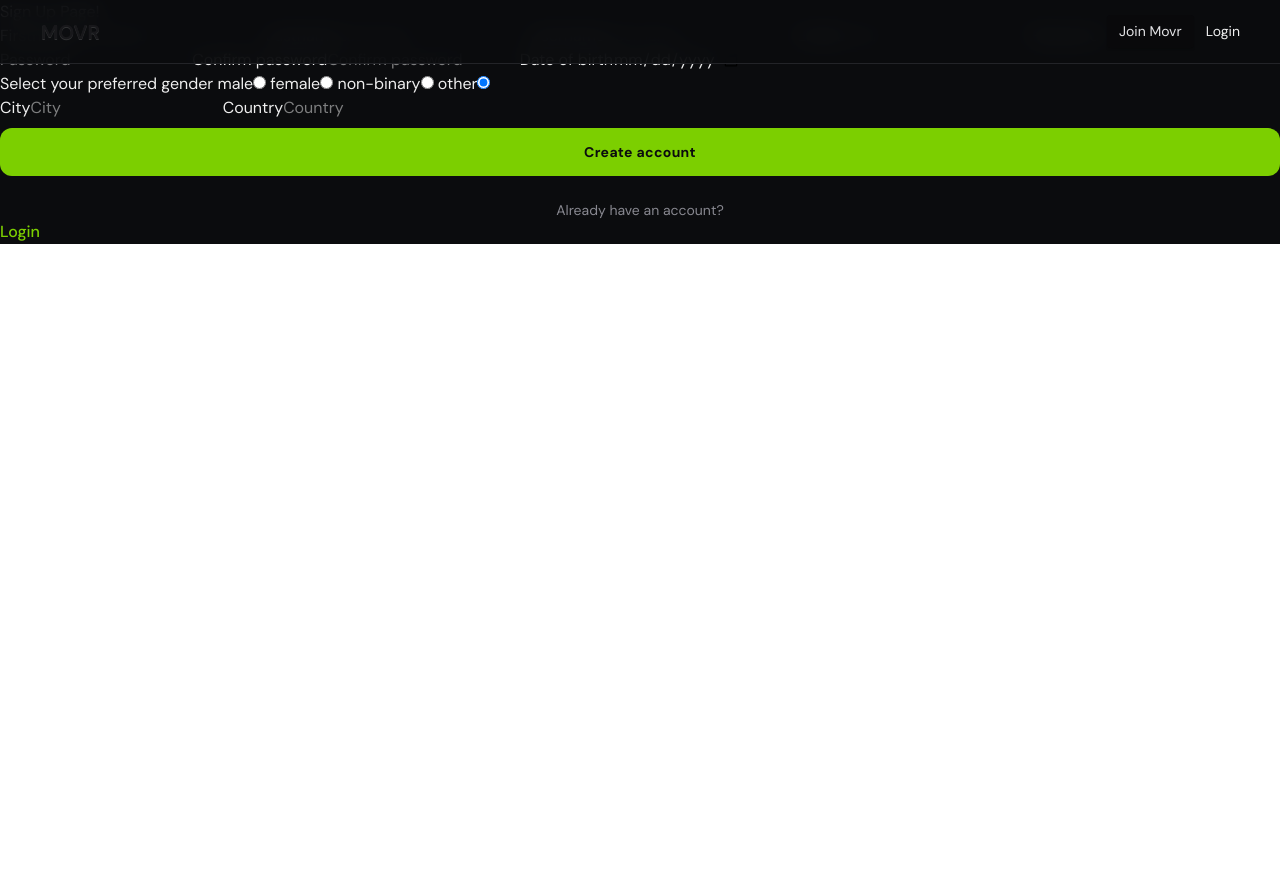
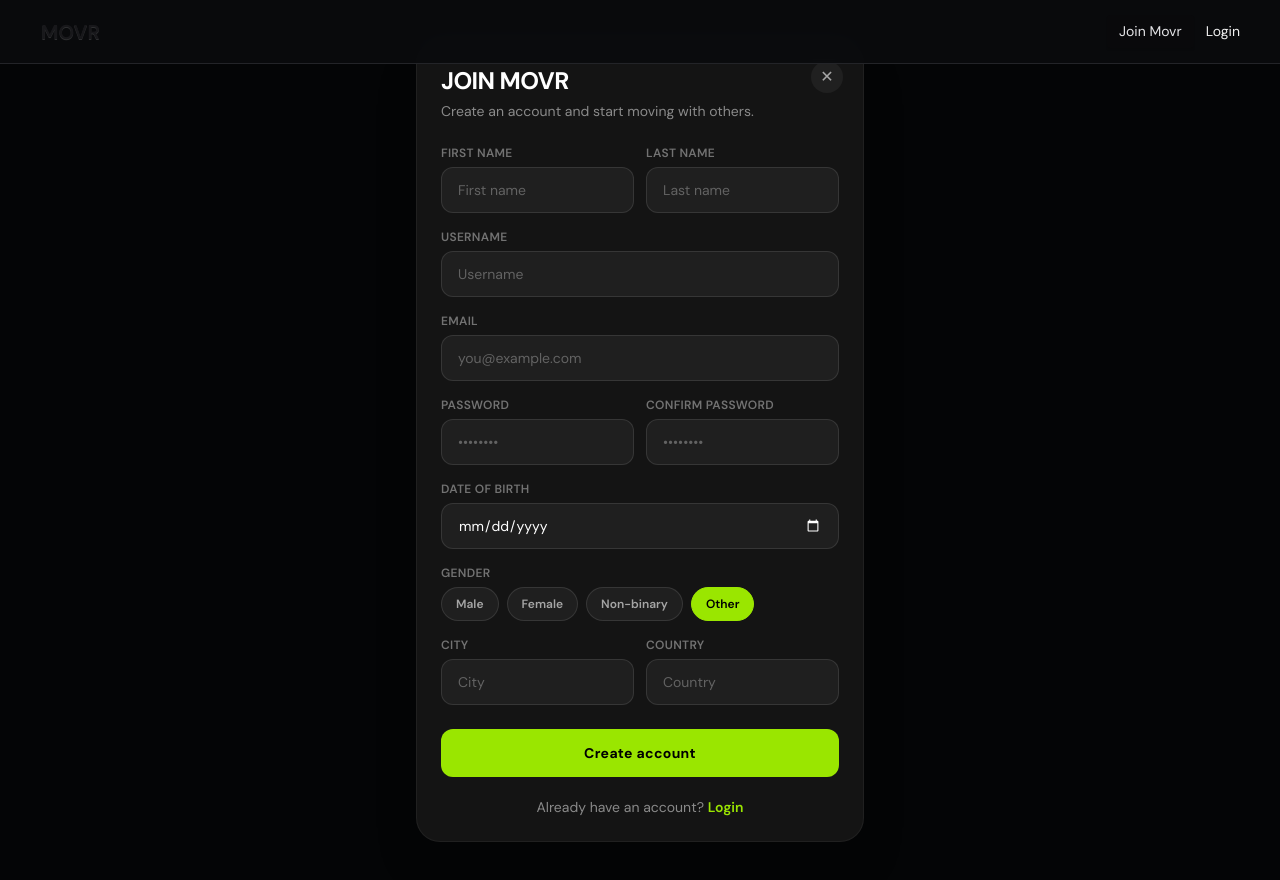
Before and after one commit to Movr-Sportsapp/Movr-Frontend, a React (Vite) app: page /signup in a window 1280 px wide. Before the commit the page ends 800 px from the top, so only its background shows below. Built offline with nearby package versions, Linux system fonts and the light colour scheme; no server answers; a web font is replaced by a local one.

Commit message:
styling signup and login page

```diff
--- a/src/pages/Login.tsx
+++ b/src/pages/Login.tsx
@@ -1,13 +1,10 @@
-import React, {useState} from 'react';
-import { useNavigate } from "react-router-dom";
+import React, { useState } from "react";
+import { useNavigate, Link } from "react-router-dom";
 import { useAuth } from "../context/AuthContext";
-import type { LoginInput } from '../types/User';
-
+import type { LoginInput } from "../types/User";
 
 export default function LoginPage() {
-
   const [form, setForm] = useState<LoginInput>({
-
     identifier: "",
     password: "",
   });
@@ -19,19 +16,19 @@ const [error, setError] = useState<string | null>(null);
   const [loading, setLoading] = useState(false);
 
   const handleChange = (e: React.ChangeEvent<HTMLInputElement>) =>
-    setForm((prev) => ({ ...prev, [e.target.name]: e.target.value}));
+    setForm((prev) => ({ ...prev, [e.target.name]: e.target.value }));
 
-const handleSubmit = async (e: React.SubmitEvent<HTMLFormElement>) => {
+  const handleSubmit = async (e: React.FormEvent<HTMLFormElement>) => {
     e.preventDefault();
     setError(null);
 
-        if(!form.identifier) {
-            setError("Email or username required for login")
+    if (!form.identifier) {
+      setError("Email or username required for login");
       return;
     }
 
-        if(!form.password) {
-            setError("Password is required")
+    if (!form.password) {
+      setError("Password is required");
       return;
     }
 
@@ -41,45 +38,96 @@ const handleSubmit = async (e: React.SubmitEvent<HTMLFormElement>) => {
       await login(form);
       navigate("/");
     } catch (err) {
-            const message = err instanceof Error ? err.message: "Something went wrong";
+      const message =
+        err instanceof Error ? err.message : "Something went wrong";
       setError(message);
     } finally {
       setLoading(false);
     }
   };
 
+  return (
+    <div className="min-h-screen flex items-center justify-center bg-black/60 px-4">
+      <div className="relative w-full max-w-sm rounded-3xl bg-[#141414] border border-white/5 p-6 shadow-2xl">
+        {/* Close button */}
+        <button
+          type="button"
+          onClick={() => navigate(-1)}
+          aria-label="Close"
+          className="absolute top-5 right-5 h-8 w-8 flex items-center justify-center rounded-full bg-white/5 text-white/60 hover:text-white hover:bg-white/10 transition"
+        >
+          ✕
+        </button>
 
-    return(
+        <h1 className="text-2xl font-extrabold tracking-tight text-white uppercase">
+          Welcome back
+        </h1>
+        <p className="mt-1 text-sm text-white/50">
+          Sign in to find and join activities near you.
+        </p>
+
+        <form onSubmit={handleSubmit} className="mt-6 space-y-4">
           <div>
-            <h1>Login Page!</h1>
-            <form onSubmit={handleSubmit}>
-                <label htmlFor='identifier'> Email or username
+            <label
+              htmlFor="identifier"
+              className="block text-xs font-semibold tracking-wide text-white/40 uppercase mb-1.5"
+            >
+              Email or username
+            </label>
             <input
-                        id='identifier'
-                        type='text'
-                        name='identifier'
-                        placeholder='Email or username'
+              id="identifier"
+              type="text"
+              name="identifier"
+              placeholder="you@example.com"
               value={form.identifier}
               onChange={handleChange}
+              className="w-full rounded-xl bg-white/5 border border-white/10 px-4 py-3 text-sm text-white placeholder-white/30 outline-none focus:border-lime-400/60 focus:ring-1 focus:ring-lime-400/60 transition"
             />
+          </div>
+
+          <div>
+            <label
+              htmlFor="password"
+              className="block text-xs font-semibold tracking-wide text-white/40 uppercase mb-1.5"
+            >
+              Password
             </label>
-                <label htmlFor='password'> Password
             <input
-                        id='password'
-                        type='password'
-                        name='password'
-                        placeholder='Password'
+              id="password"
+              type="password"
+              name="password"
+              placeholder="••••••••"
               value={form.password}
               onChange={handleChange}
+              className="w-full rounded-xl bg-white/5 border border-white/10 px-4 py-3 text-sm text-white placeholder-white/30 outline-none focus:border-lime-400/60 focus:ring-1 focus:ring-lime-400/60 transition"
             />
-                </label>
-                {error && <p style={{ color: 'red'}}>{error}</p>}
+          </div>
 
-            <button type='submit' disabled={loading}>
-                {loading ? 'Logging in...' : 'Login'}
+          {error && (
+            <p role="alert" className="text-sm text-red-400">
+              {error}
+            </p>
+          )}
+
+          <button
+            type="submit"
+            disabled={loading}
+            className="w-full rounded-xl bg-lime-400 py-3 text-sm font-bold text-black hover:bg-lime-300 disabled:opacity-50 disabled:cursor-not-allowed transition"
+          >
+            {loading ? "Signing in..." : "Sign In"}
           </button>
         </form>
+
+        <p className="mt-5 text-center text-sm text-white/50">
+          Don't have an account?{" "}
+          <Link
+            to="/signup"
+            className="text-lime-400 font-semibold hover:underline"
+          >
+            Join free
+          </Link>
+        </p>
       </div>
-    )
-
+    </div>
+  );
 }
--- a/src/pages/SignUp.tsx
+++ b/src/pages/SignUp.tsx
@@ -3,11 +3,15 @@ import type { SignUpInput } from "../types/User";
 import { useNavigate, NavLink } from "react-router-dom";
 import { useAuth } from "../context/AuthContext";
 
+const GENDERS: { value: SignUpInput["gender"]; label: string }[] = [
+  { value: "male", label: "Male" },
+  { value: "female", label: "Female" },
+  { value: "non-binary", label: "Non-binary" },
+  { value: "other", label: "Other" },
+];
 
 export default function SignUpPage() {
-
   const [form, setForm] = useState<SignUpInput>({
-
     firstName: "",
     lastName: "",
     username: "",
@@ -16,14 +20,13 @@ const [form, setForm] = useState<SignUpInput>({
     confirmPassword: "",
     dateOfBirth: "",
     gender: "other",
-    location: { city: "", country: ""},
-
+    location: { city: "", country: "" },
   });
 
-const {signup } = useAuth();
+  const { signup } = useAuth();
   const navigate = useNavigate();
 
-const [loading, setLoading ] = useState(false);
+  const [loading, setLoading] = useState(false);
   const [error, setError] = useState<string | null>(null);
 
   const handleChange = (e: React.ChangeEvent<HTMLInputElement>) =>
@@ -39,171 +42,259 @@ const handleLocationChange = (e: React.ChangeEvent<HTMLInputElement>) => {
     }));
   };
 
-const handleSubmit = async (e: React.SubmitEvent<HTMLFormElement>) => {
+  const handleGenderSelect = (value: SignUpInput["gender"]) =>
+    setForm((prev) => ({ ...prev, gender: value }));
+
+  const handleSubmit = async (e: React.FormEvent<HTMLFormElement>) => {
     e.preventDefault();
     setError(null);
 
-
-    if(!form.firstName || !form.lastName || !form.username || !form.password || !form.confirmPassword || !form.dateOfBirth || !form.gender || !form.email || !form.location.city || !form.location.country ) {
+    if (
+      !form.firstName ||
+      !form.lastName ||
+      !form.username ||
+      !form.password ||
+      !form.confirmPassword ||
+      !form.dateOfBirth ||
+      !form.gender ||
+      !form.email ||
+      !form.location.city ||
+      !form.location.country
+    ) {
       setError("All fields are required!");
       return;
     }
 
-    if(form.password !== form.confirmPassword) {
+    if (form.password !== form.confirmPassword) {
       setError("Passwords do not match!");
       return;
     }
-
-
 
     setLoading(true);
     try {
       await signup(form);
       navigate("/");
     } catch (err) {
-        const message = err instanceof Error ? err.message: "Something went wrong";
+      const message =
+        err instanceof Error ? err.message : "Something went wrong";
       setError(message);
     } finally {
       setLoading(false);
     }
   };
 
-    return(
+  const inputClass =
+    "w-full rounded-xl bg-white/5 border border-white/10 px-4 py-3 text-sm text-white placeholder-white/30 outline-none focus:border-lime-400/60 focus:ring-1 focus:ring-lime-400/60 transition";
+  const labelClass =
+    "block text-xs font-semibold tracking-wide text-white/40 uppercase mb-1.5";
+
+  return (
+    <div className="min-h-screen flex items-center justify-center bg-black/60 px-4 py-10">
+      <div className="relative w-full max-w-md rounded-3xl bg-[#141414] border border-white/5 p-6 shadow-2xl">
+        <button
+          type="button"
+          onClick={() => navigate(-1)}
+          aria-label="Close"
+          className="absolute top-5 right-5 h-8 w-8 flex items-center justify-center rounded-full bg-white/5 text-white/60 hover:text-white hover:bg-white/10 transition"
+        >
+          ✕
+        </button>
+
+        <h1 className="text-2xl font-extrabold tracking-tight text-white uppercase">
+          Join Movr
+        </h1>
+        <p className="mt-1 text-sm text-white/50">
+          Create an account and start moving with others.
+        </p>
+
+        <form onSubmit={handleSubmit} className="mt-6 space-y-4">
+          <div className="grid grid-cols-2 gap-3">
             <div>
-        <h1>Sign Up Page!</h1>
-            <form onSubmit={handleSubmit}>
-                <label htmlFor="firstname"> Firstname
+              <label htmlFor="firstname" className={labelClass}>
+                First name
+              </label>
               <input
                 id="firstname"
-                    type='text'
-                    name='firstName'
-                    placeholder="Firstname"
+                type="text"
+                name="firstName"
+                placeholder="First name"
                 value={form.firstName}
                 onChange={handleChange}
-                /></label>
-                 <label htmlFor="lastname"> Lastname
+                className={inputClass}
+              />
+            </div>
+            <div>
+              <label htmlFor="lastname" className={labelClass}>
+                Last name
+              </label>
               <input
                 id="lastname"
-                    type='text'
-                    name='lastName'
-                    placeholder="Lastname"
+                type="text"
+                name="lastName"
+                placeholder="Last name"
                 value={form.lastName}
                 onChange={handleChange}
-                /></label>
-                 <label htmlFor="username"> Username
+                className={inputClass}
+              />
+            </div>
+          </div>
+
+          <div>
+            <label htmlFor="username" className={labelClass}>
+              Username
+            </label>
             <input
               id="username"
-                    type='text'
-                    name='username'
+              type="text"
+              name="username"
               placeholder="Username"
               value={form.username}
               onChange={handleChange}
-                /></label>
-                 <label htmlFor="email"> Email
+              className={inputClass}
+            />
+          </div>
+
+          <div>
+            <label htmlFor="email" className={labelClass}>
+              Email
+            </label>
             <input
               id="email"
-                    type='email'
-                    name='email'
-                    placeholder="Email"
+              type="email"
+              name="email"
+              placeholder="you@example.com"
               value={form.email}
               onChange={handleChange}
-                /></label>
-                 <label htmlFor="password"> Password
+              className={inputClass}
+            />
+          </div>
+
+          <div className="grid grid-cols-2 gap-3">
+            <div>
+              <label htmlFor="password" className={labelClass}>
+                Password
+              </label>
               <input
                 id="password"
-                    type='password'
-                    name='password'
-                    placeholder="Password"
+                type="password"
+                name="password"
+                placeholder="••••••••"
                 value={form.password}
                 onChange={handleChange}
-                /></label>
-                 <label htmlFor="confirmPassword"> Confirm password
+                className={inputClass}
+              />
+            </div>
+            <div>
+              <label htmlFor="confirmPassword" className={labelClass}>
+                Confirm password
+              </label>
               <input
                 id="confirmPassword"
-                    type='password'
-                    name='confirmPassword'
-                    placeholder="Confirm password"
+                type="password"
+                name="confirmPassword"
+                placeholder="••••••••"
                 value={form.confirmPassword}
                 onChange={handleChange}
-                /></label>
-                 <label htmlFor="birthdate"> Date of birth
+                className={inputClass}
+              />
+            </div>
+          </div>
+
+          <div>
+            <label htmlFor="birthdate" className={labelClass}>
+              Date of birth
+            </label>
             <input
               id="birthdate"
-                    type='date'
-                    name='dateOfBirth'
+              type="date"
+              name="dateOfBirth"
               max="2008-08-01"
               value={form.dateOfBirth}
               onChange={handleChange}
-                /></label>
+              className={`${inputClass} [color-scheme:dark]`}
+            />
+          </div>
+
           <fieldset>
-                    Select your preferred gender
-                    <label htmlFor="male"> male
-                    <input
-                        id="male"
-                        type='radio'
-                        name='gender'
-                        value='male'
-                        checked={form.gender === 'male'}
-                        onChange={handleChange}
-                    /></label>
-                    <label htmlFor="female"> female
-                    <input
-                        id="female"
-                        type='radio'
-                        name='gender'
-                        value='female'
-                        checked={form.gender === 'female'}
-                        onChange={handleChange}
-                    /></label>
-                    <label htmlFor="nonbinary"> non-binary
-                    <input
-                        id="nonbinary"
-                        type='radio'
-                        name='gender'
-                        value='non-binary'
-                        checked={form.gender === 'non-binary'}
-                        onChange={handleChange}
-                    /></label>
-                    <label htmlFor="other"> other
-                    <input
-                        id="other"
-                        type='radio'
-                        name='gender'
-                        value='other'
-                        checked={form.gender === 'other'}
-                        onChange={handleChange}
-                    /></label>
+            <legend className={labelClass}>Gender</legend>
+            <div className="flex flex-wrap gap-2">
+              {GENDERS.map(({ value, label }) => {
+                const selected = form.gender === value;
+                return (
+                  <button
+                    key={value}
+                    type="button"
+                    onClick={() => handleGenderSelect(value)}
+                    aria-pressed={selected}
+                    className={`px-3.5 py-2 rounded-full text-xs font-semibold border transition ${
+                      selected
+                        ? "bg-lime-400 text-black border-lime-400"
+                        : "bg-white/5 text-white/60 border-white/10 hover:border-white/25"
+                    }`}
+                  >
+                    {label}
+                  </button>
+                );
+              })}
+            </div>
           </fieldset>
-                <label htmlFor="city"> City
+
+          <div className="grid grid-cols-2 gap-3">
+            <div>
+              <label htmlFor="city" className={labelClass}>
+                City
+              </label>
               <input
                 id="city"
-                    type='text'
-                    name='city'
+                type="text"
+                name="city"
                 placeholder="City"
                 value={form.location.city}
                 onChange={handleLocationChange}
-                /></label>
-                <label htmlFor="country"> Country
+                className={inputClass}
+              />
+            </div>
+            <div>
+              <label htmlFor="country" className={labelClass}>
+                Country
+              </label>
               <input
                 id="country"
-                    type='text'
-                    name='country'
+                type="text"
+                name="country"
                 placeholder="Country"
                 value={form.location.country}
                 onChange={handleLocationChange}
-                /></label>
-            {error && <p style={{ color: 'red'}}>{error}</p>}
+                className={inputClass}
+              />
+            </div>
+          </div>
 
-            <button className="w-full mt-2 py-3.5 rounded-xl bg-lime-500 text-bg font-bold text-sm tracking-wide hover:bg-lime/90 transition-all disabled:opacity-70 disabled:cursor-not-allowed"
-                type='submit'
-                disabled={loading}>
-                {loading ? 'loading...' : 'Create account'}
+          {error && (
+            <p role="alert" className="text-sm text-red-400">
+              {error}
+            </p>
+          )}
+
+          <button
+            type="submit"
+            disabled={loading}
+            className="w-full mt-2 py-3.5 rounded-xl bg-lime-400 text-black font-bold text-sm tracking-wide hover:bg-lime-300 transition disabled:opacity-70 disabled:cursor-not-allowed"
+          >
+            {loading ? "Creating account..." : "Create account"}
           </button>
         </form>
-            <p className="mt-6 text-center text-sm text-muted"> Already have an account? </p>
-            <button className="text-lime-500 hover:text-lime/80 font-medium transition-colors">
-            <NavLink to="/login">Login</NavLink>
-            </button>
+
+        <p className="mt-5 text-center text-sm text-white/50">
+          Already have an account?{" "}
+          <NavLink
+            to="/login"
+            className="text-lime-400 font-semibold hover:underline"
+          >
+            Login
+          </NavLink>
+        </p>
       </div>
-    )
-};
+    </div>
+  );
+}
```
Lines whose indentation alone changed are shown as unchanged.
